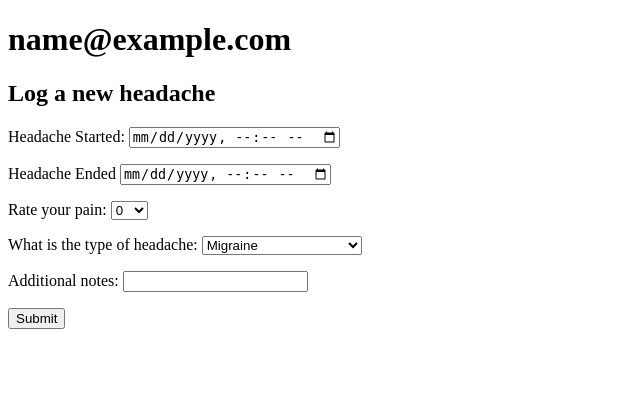
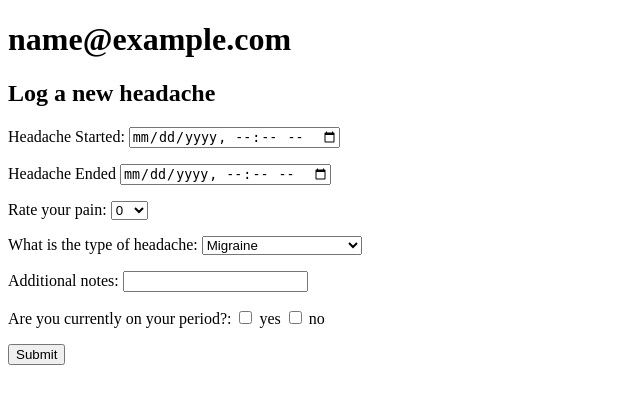
Before and after one commit to BrianaBroussard/MYgraine, a Flask app: page /go-to-headache-log in a window 1280 px wide. Shown: the top 404 px of the page, without its empty margins (0-640 px from the left). Run offline with Flask 2, Linux system fonts and the light colour scheme; the visitor is signed in with stand-in values (Sample User, id 1); tables that the repository leaves empty hold one stand-in row (values such as "Sample post").

Commit message:
create and log user period's start

```diff
--- a/crud.py
+++ b/crud.py
@@ -2,12 +2,19 @@
 
 from model import db, User, Headache, Trigger, Medication, Period, UserTrigger, connect_to_db
 
-def create_user(email, password, name, phone_number):
+def create_user(email, password, name, phone_number, get_period):
     """Create and return a new user."""
 
-    user = User(email=email, password=password, name=name, phone_number=phone_number)
+    user = User(email=email, password=password, name=name, phone_number=phone_number, get_period=get_period)
 
     return user
+
+def create_period(user_id, date_start):
+    period = Period(user_id=user_id,
+                    date_start=date_start,
+                    )
+
+    return period
 
 def create_headache(date_start, pain_scale, headache_type, user, date_end, additional_notes=" "):
     """Create and return a new headache."""
@@ -122,6 +129,8 @@ def check_users_triggers(user_id, trigger_id):
 def get_users_phone():
     """Returns list of tuples with all user's name and phone number"""
 
+    #this needs to be made conditional
+
     users_phone = []
     query = User.query.all()
     for user in query:
--- a/model.py
+++ b/model.py
@@ -16,7 +16,7 @@ class User(db.Model):
     password = db.Column(db.String)
     name = db.Column(db.String)
     phone_number = db.Column(db.String)
-    get_period = db.Column(db.String) #if gets periods
+    get_period = db.Column(db.Boolean, default = False) #if gets periods
 
     headaches = db.relationship("Headache", back_populates="user")
     user_triggers = db.relationship("UserTrigger", back_populates="user") #list of user trigger objects
--- a/server.py
+++ b/server.py
@@ -70,6 +70,11 @@ def register_user():
     name = request.form.get("name").capitalize()
     password = request.form.get("password")
     phone = "+1" + request.form.get("phone_number")
+    period = request.form.get("period")
+    if period == 'True':
+        get_period = True
+    else:
+        get_period = False
 
     user = crud.get_user_by_email(email)
     if user:
@@ -77,7 +82,7 @@ def register_user():
         return redirect("/")
 
     else:
-        user = crud.create_user(email, password, name, phone)
+        user = crud.create_user(email, password, name, phone, get_period)
         db.session.add(user)
         db.session.commit()
         flash("Account created! Lets get some more info.")
@@ -109,6 +114,7 @@ def log_headache():
     headache_type = request.form.get('headache-type')
     additional_notes = request.form.get('notes')
 
+
     date_ended = request.form.get('date-end')
     if date_ended:
         date_end = date_ended
@@ -126,6 +132,15 @@ def log_headache():
     db.session.commit()
 
     flash(f"headache successfully logged")
+
+    #if user gets periods
+
+    period_start = request.form.get('period-start')
+
+    if period_start:
+        new_period = crud.create_period(user.user_id, period_start)
+        db.session.add(new_period)
+        db.session.commit()
 
     users_triggers = crud.get_users_triggers(user.user_id)
 
--- /dev/null
+++ b/static/js/event_listeners.js
@@ -0,0 +1,11 @@
+
+
+
+const button = document.querySelector('#periodtrue');
+
+function handleClick() {
+    document.querySelector('#period-yes').insertAdjacentHTML('beforeend',
+    '<label for="date-start">When did your period start?</label> <input id="period-start" type="datetime-local" name="period-start" />');
+}
+
+button.addEventListener('click', handleClick);
--- a/templates/headache_details.html
+++ b/templates/headache_details.html
@@ -29,8 +29,4 @@
   </div>
 
 
-
-
-
-
 {% endblock %}
--- a/templates/log_headache.html
+++ b/templates/log_headache.html
@@ -42,10 +42,28 @@
         Additional notes: <input type="text" name="notes">
     </p>
 
+
+    <p>
+      {% if user.get_period %}
+      Are you currently on your period?:
+      <input type="checkbox" name="period" value="True" id="periodtrue">
+      <label> yes</label>
+      <input type="checkbox" name="period" value="False" id="periodfalse">
+      <label> no </label>
+
+      <p id="period-yes">
+
+      </p>
+
+      {% endif %}
+
+    </p>
+
     <p>
       <input type="submit">
     </p>
   </form>
 
+  <script src="/static/js/event_listeners.js"></script>
 
 {% endblock %}
```
Also changed, not shown: templates/create_account.html (+8 -0 lines), templates/user_profile.html (+12 -0 lines).
